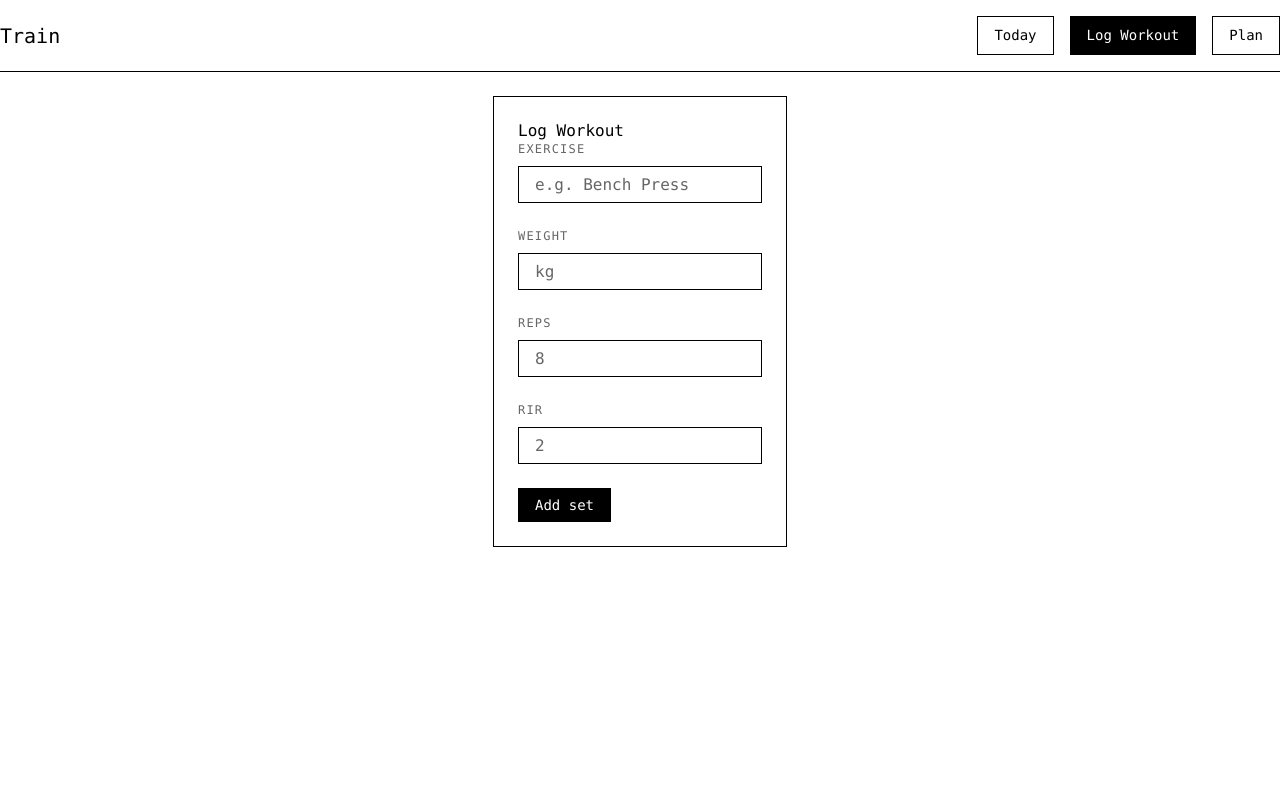
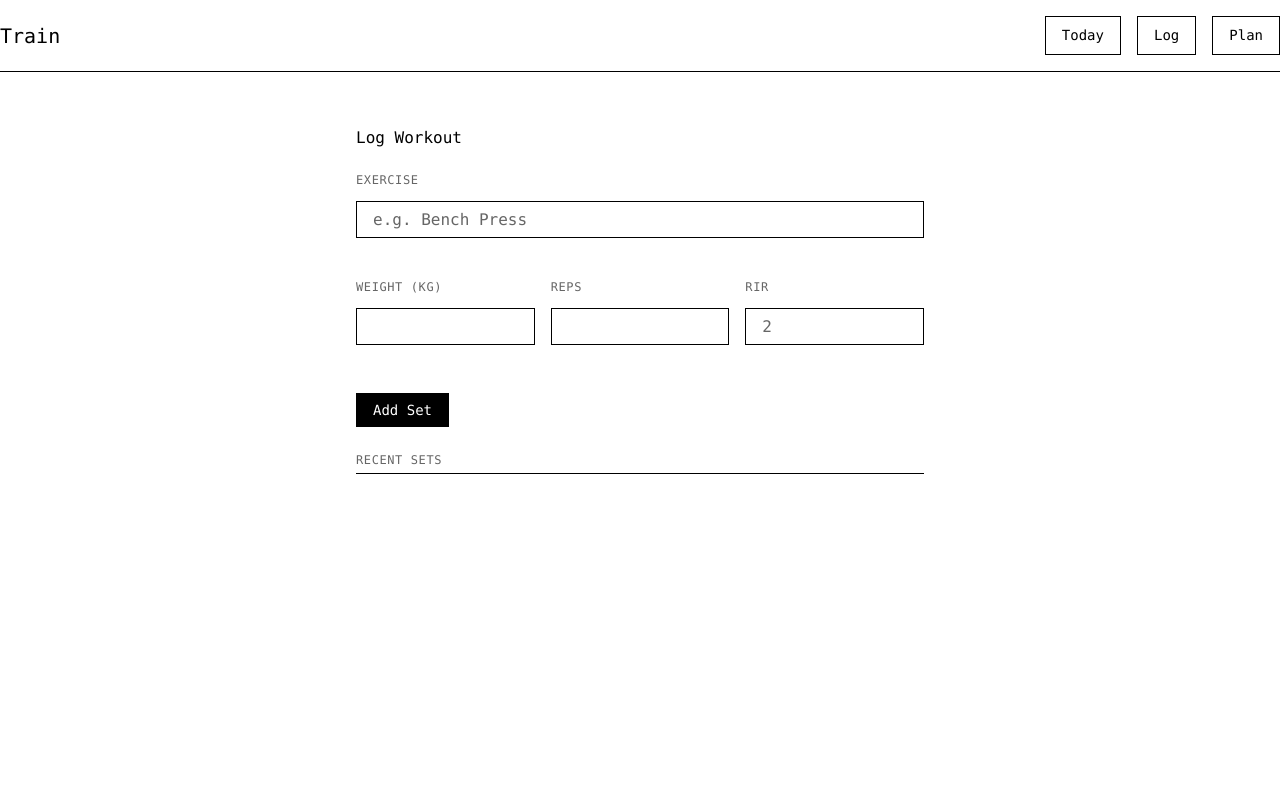
Before and after one commit to albertgstoehl/ks-knowledge-system, a FastAPI app: page /log in a window 1280 px wide. Run offline with FastAPI, Linux system fonts and the light colour scheme.

Commit message:
refactor: use shared component library properly
- Fix CSS variables (--space-lg not --space-4, etc.)
- Use proper layout structure (.content-container, .container)
- Update templates with correct component usage
- Add proper form layout with .form-row grid
- Style sets list with header and entries

```diff
--- a/train/src/static/css/train.css
+++ b/train/src/static/css/train.css
@@ -1,27 +1,113 @@
 /* Train-specific styles */
 
-.page {
-  padding: var(--space-4);
+/* Main content area */
+.content-container {
+  flex: 1;
+  overflow-y: auto;
+  padding: var(--space-md);
+}
+
+.container {
   max-width: 600px;
   margin: 0 auto;
 }
 
-.actions {
-  margin-top: var(--space-4);
+/* Page sections */
+.page-header {
+  margin-bottom: var(--space-lg);
 }
 
+.page-header h2 {
+  margin-bottom: var(--space-sm);
+}
+
+/* Actions row */
+.actions {
+  margin-top: var(--space-lg);
+  display: flex;
+  gap: var(--space-sm);
+}
+
+/* Form layout */
+.form-row {
+  display: grid;
+  grid-template-columns: repeat(auto-fit, minmax(120px, 1fr));
+  gap: var(--space-md);
+  margin-bottom: var(--space-md);
+}
+
+.form-group {
+  display: flex;
+  flex-direction: column;
+  gap: var(--space-xs);
+}
+
+.form-group__label {
+  font-size: var(--font-size-sm);
+  color: var(--color-muted);
+  text-transform: uppercase;
+  letter-spacing: 0.05em;
+}
+
+/* Sets list */
 .sets-list {
-  margin-top: var(--space-4);
+  margin-top: var(--space-lg);
+}
+
+.sets-list__header {
+  font-size: var(--font-size-sm);
+  color: var(--color-muted);
+  text-transform: uppercase;
+  letter-spacing: 0.05em;
+  margin-bottom: var(--space-sm);
+  padding-bottom: var(--space-xs);
+  border-bottom: 1px solid var(--color-border);
 }
 
 .set-entry {
-  padding: var(--space-2);
-  border-bottom: 1px solid var(--color-border);
+  padding: var(--space-sm) 0;
+  border-bottom: 1px solid var(--color-border-light);
+  display: flex;
+  justify-content: space-between;
   font-family: var(--font-mono);
+  font-size: var(--font-size-sm);
 }
 
+.set-entry__exercise {
+  font-weight: 500;
+}
+
+.set-entry__details {
+  color: var(--color-muted);
+}
+
+/* Plan content */
 .plan-content {
   white-space: pre-wrap;
   font-family: var(--font-mono);
-  font-size: var(--text-sm);
+  font-size: var(--font-size-sm);
+  line-height: 1.6;
+  padding: var(--space-md);
+  border: 1px solid var(--color-border);
+  background: var(--color-bg);
 }
+
+/* Session info card */
+.session-info {
+  padding: var(--space-md);
+  border: 1px solid var(--color-border);
+  margin-bottom: var(--space-lg);
+}
+
+.session-info__label {
+  font-size: var(--font-size-sm);
+  color: var(--color-muted);
+  text-transform: uppercase;
+  letter-spacing: 0.05em;
+}
+
+.session-info__value {
+  font-size: var(--font-size-xl);
+  font-weight: 500;
+  margin-top: var(--space-xs);
+}
--- a/train/src/templates/base.html
+++ b/train/src/templates/base.html
@@ -13,11 +13,13 @@
   <body>
     {{ ui.header("Train", [
       ("Today", base_path ~ "/"),
-      ("Log Workout", base_path ~ "/log"),
+      ("Log", base_path ~ "/log"),
       ("Plan", base_path ~ "/plan")
     ], active=active_tab) }}
-    <main class="page">
-      {% block content %}{% endblock %}
+    <main class="content-container">
+      <div class="container">
+        {% block content %}{% endblock %}
+      </div>
     </main>
     <script src="{{ base_path }}/static/shared/js/components.js"></script>
     {% block scripts %}{% endblock %}
--- a/train/src/templates/log.html
+++ b/train/src/templates/log.html
@@ -1,25 +1,40 @@
 {% extends "base.html" %}
 {% import "components.html" as ui %}
 {% block content %}
-{% call ui.card() %}
+<div class="page-header">
   <h2>Log Workout</h2>
-  <form id="set-form">
-    {% call ui.form_group("Exercise", "exercise") %}
-      {{ ui.input("exercise", placeholder="e.g. Bench Press") }}
-    {% endcall %}
-    {% call ui.form_group("Weight", "weight") %}
-      {{ ui.input("weight", type="number", placeholder="kg") }}
-    {% endcall %}
-    {% call ui.form_group("Reps", "reps") %}
-      {{ ui.input("reps", type="number", placeholder="8") }}
-    {% endcall %}
-    {% call ui.form_group("RIR", "rir") %}
-      {{ ui.input("rir", type="number", placeholder="2") }}
-    {% endcall %}
-    {{ ui.button("Add set", primary=true, type="submit") }}
-  </form>
-  <div id="sets" class="sets-list"></div>
-{% endcall %}
+</div>
+
+<form id="set-form">
+  <div class="form-row">
+    <div class="form-group">
+      <label class="form-group__label" for="exercise">Exercise</label>
+      <input type="text" name="exercise" id="exercise" class="input" placeholder="e.g. Bench Press" required>
+    </div>
+  </div>
+  <div class="form-row">
+    <div class="form-group">
+      <label class="form-group__label" for="weight">Weight (kg)</label>
+      <input type="number" name="weight" id="weight" class="input" step="0.5" required>
+    </div>
+    <div class="form-group">
+      <label class="form-group__label" for="reps">Reps</label>
+      <input type="number" name="reps" id="reps" class="input" required>
+    </div>
+    <div class="form-group">
+      <label class="form-group__label" for="rir">RIR</label>
+      <input type="number" name="rir" id="rir" class="input" min="0" max="5" placeholder="2">
+    </div>
+  </div>
+  <div class="actions">
+    {{ ui.button("Add Set", primary=true, type="submit") }}
+  </div>
+</form>
+
+<div id="sets" class="sets-list">
+  <div class="sets-list__header">Recent Sets</div>
+  <!-- Populated by JS -->
+</div>
 {% endblock %}
 
 {% block scripts %}
```
Also changed, not shown: train/src/templates/plan.html (+6 -5 lines), train/src/templates/today.html (+12 -7 lines).
